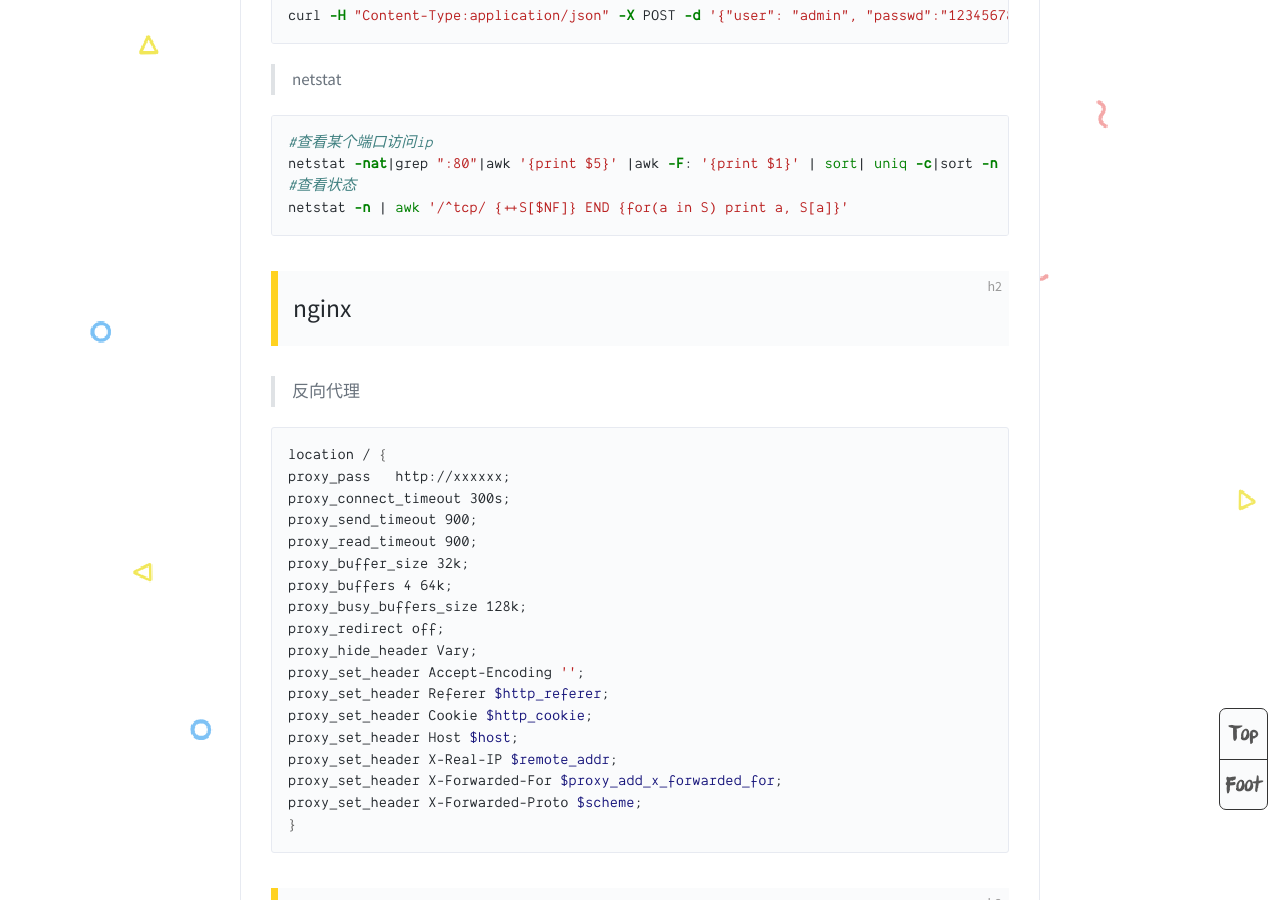
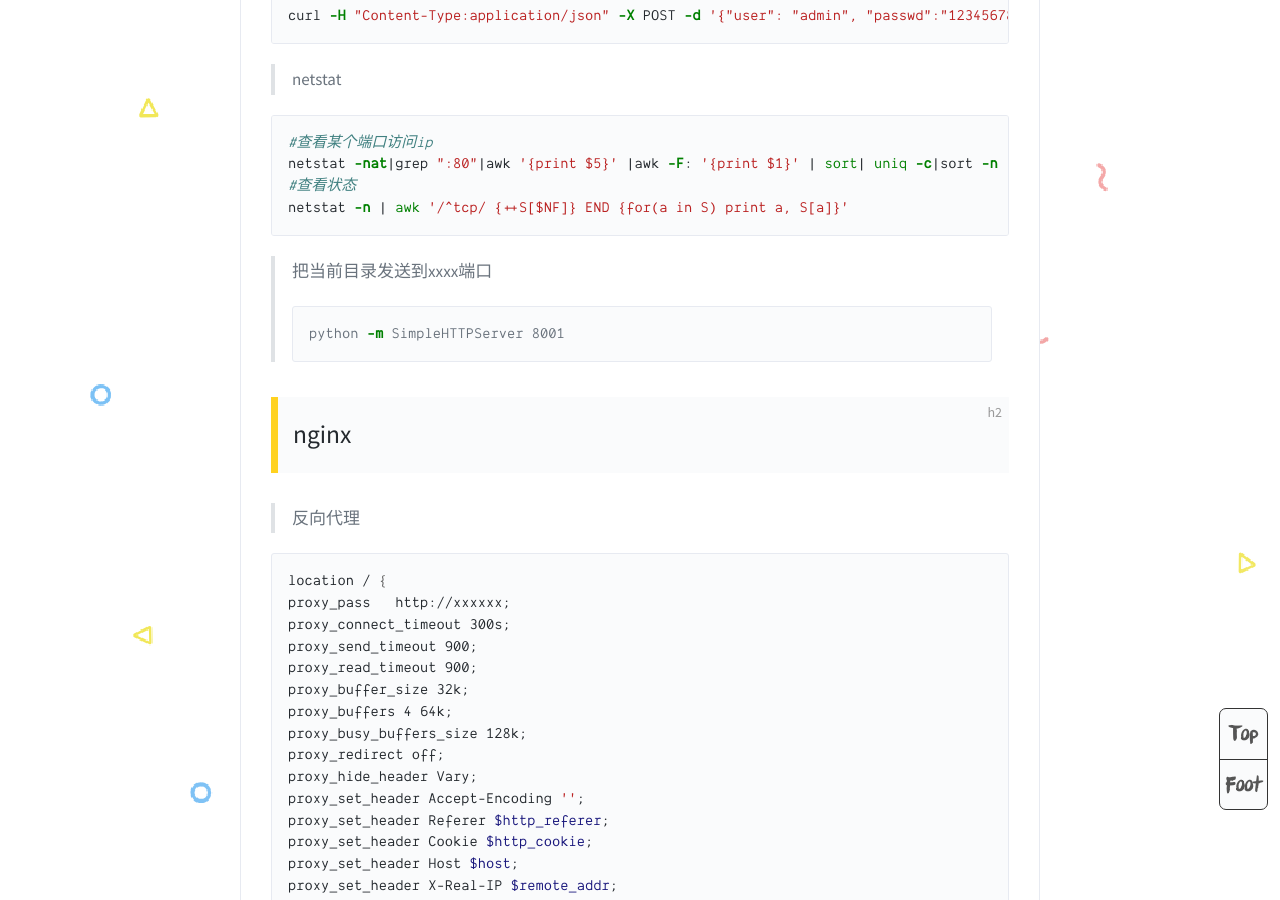
Before and after one commit to WuChenLinux/yw, a Jekyll site: the page built from _posts/2019-12-31-profile.md, in a window 1280 px wide and 900 px high, scrolled down 3227 px. Built offline with Jekyll 4.4.1, drawn with Linux system fonts in a browser that asks for light colours; comment, search, counter and statistics services are not loaded.

Commit message:
Update and rename 2019-08-09-profile.md to 2019-12-31-profile.md

````diff
--- a/_posts/2019-08-09-profile.md
+++ b/_posts/2019-12-31-profile.md
@@ -114,6 +114,11 @@ netstat -nat|grep ":80"|awk '{print $5}' |awk -F: '{print $1}' | sort| uniq -c|s
 netstat -n | awk '/^tcp/ {++S[$NF]} END {for(a in S) print a, S[a]}'
 ```
 
+> 把当前目录发送到xxxx端口
+```shell
+python -m SimpleHTTPServer 8001
+```
+
 ## nginx
 
 > 反向代理
````
Also changed, not shown: other parts of _posts/2019-12-31-profile.md (+1 -1 lines).
